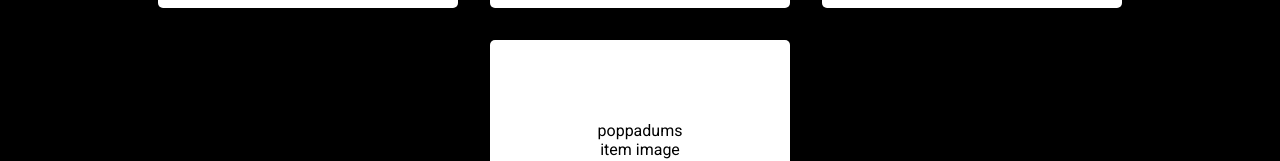
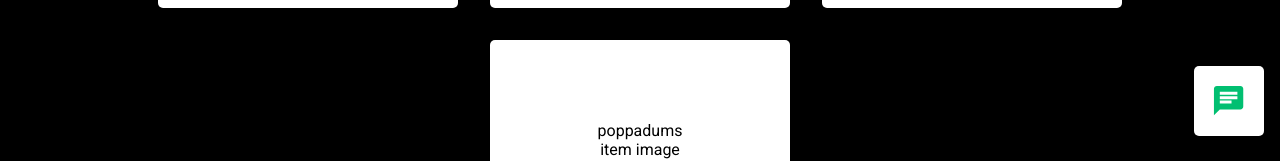
Before and after one commit to TorenUK/your-food-app, a React (Create React App) app in the folder frontend/: page / in a window 1280 px wide. Shown: the part 648-809 px from the top of the page. Built offline with nearby package versions, Linux system fonts and the light colour scheme; the HTML template or start-up script is replaced by a standard one.

Commit message:
add live chat modal

```diff
--- a/frontend/src/App.js
+++ b/frontend/src/App.js
@@ -8,6 +8,7 @@ import Banner from "./components/Banner";
 import BannerNav from "./components/BannerNav";
 import Section from "./components/Section";
 import Footer from "./components/Footer";
+import Chat from "./components/Chat";
 
 // other
 import {
@@ -17,6 +18,7 @@ import {
   extrasObj,
 } from "./components/data/data";
 import Item from "./components/Item";
+import Login from "./components/Login";
 
 function App() {
   const [showSidebar, setShowSidebar] = useState(false);
@@ -58,6 +60,7 @@ function App() {
         ))}
       </Section>
       <Footer />
+      <Chat />
     </div>
   );
 }
--- /dev/null
+++ b/frontend/src/components/Chat.js
@@ -0,0 +1,32 @@
+import React, { useState } from "react";
+
+// components
+import "./styles/Chat.css";
+
+// other
+import ChatIcon from "@material-ui/icons/Chat";
+
+const Chat = () => {
+  const [open, setOpen] = useState(false);
+
+  const toggleOpen = () => {
+    setOpen(!open);
+  };
+
+  return (
+    <>
+      {open && (
+        <div className="chat__modal">
+          <div className="chat__title">
+            <h1>live chat</h1>
+          </div>
+        </div>
+      )}
+      <div className="chat">
+        <ChatIcon onClick={toggleOpen} />
+      </div>
+    </>
+  );
+};
+
+export default Chat;
--- /dev/null
+++ b/frontend/src/components/Login.js
@@ -0,0 +1,14 @@
+import React from "react";
+
+// components
+import "./styles/Login.css";
+
+const Login = () => {
+  return (
+    <div className="login">
+      <div className="login__content"></div>
+    </div>
+  );
+};
+
+export default Login;
--- a/frontend/src/components/Sidebar.js
+++ b/frontend/src/components/Sidebar.js
@@ -25,7 +25,7 @@ const Sidebar = ({ toggle }) => {
         </li>
       </ul>
       <div className="sidebar__button">
-        <Button>Sign In</Button>
+        <Button onClick={toggle}>Sign In</Button>
       </div>
     </aside>
   );
--- /dev/null
+++ b/frontend/src/components/styles/Chat.css
@@ -0,0 +1,42 @@
+.chat {
+  position: fixed;
+  bottom: 1rem;
+  right: 1rem;
+
+  width: 70px;
+  height: 70px;
+
+  display: grid;
+  place-items: center;
+
+  background-color: #fff;
+  border-radius: 5px;
+  z-index: 104;
+}
+
+.chat > .MuiSvgIcon-root {
+  fill: #01bf71;
+  font-size: 2.2rem;
+  cursor: pointer;
+}
+
+.chat__modal {
+  width: 700px;
+  height: 700px;
+
+  position: fixed;
+  top: 50%;
+  left: 50%;
+  transform: translate(-50%, -50%);
+
+  display: flex;
+  justify-content: center;
+
+  background-color: #fff;
+  border-radius: 5px;
+  z-index: 1000;
+}
+
+.chat__title > h1 {
+  color: black;
+}
--- a/frontend/src/components/styles/Sidebar.css
+++ b/frontend/src/components/styles/Sidebar.css
@@ -10,12 +10,12 @@
 
   background-color: #0d0d0d;
   transition: 0.3s ease-in-out;
-  z-index: 101;
+  z-index: 102;
 }
 
 .sidebar__close {
   position: absolute;
-  top: 12%;
+  top: 5%;
   right: 5%;
 
   cursor: pointer;
```
Also changed, not shown: frontend/src/components/styles/Login.css (added).
